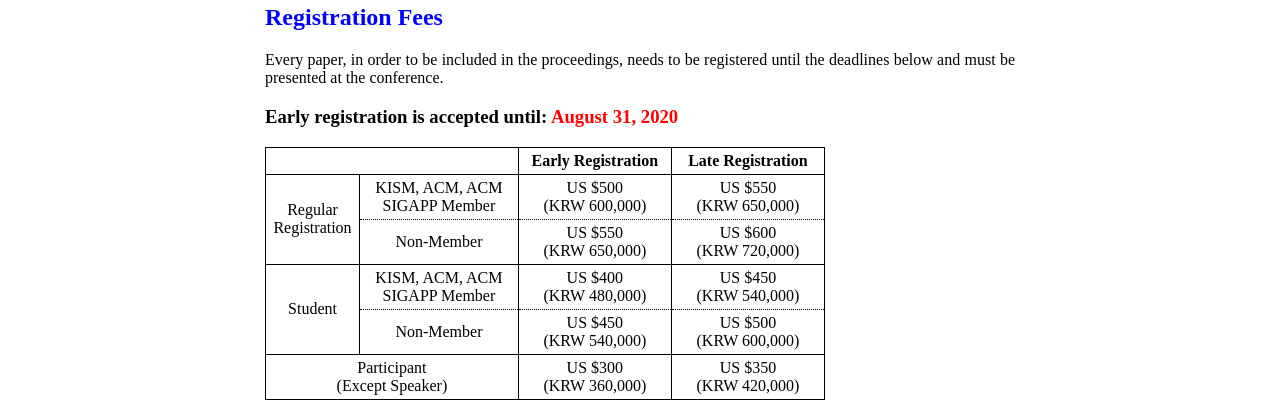
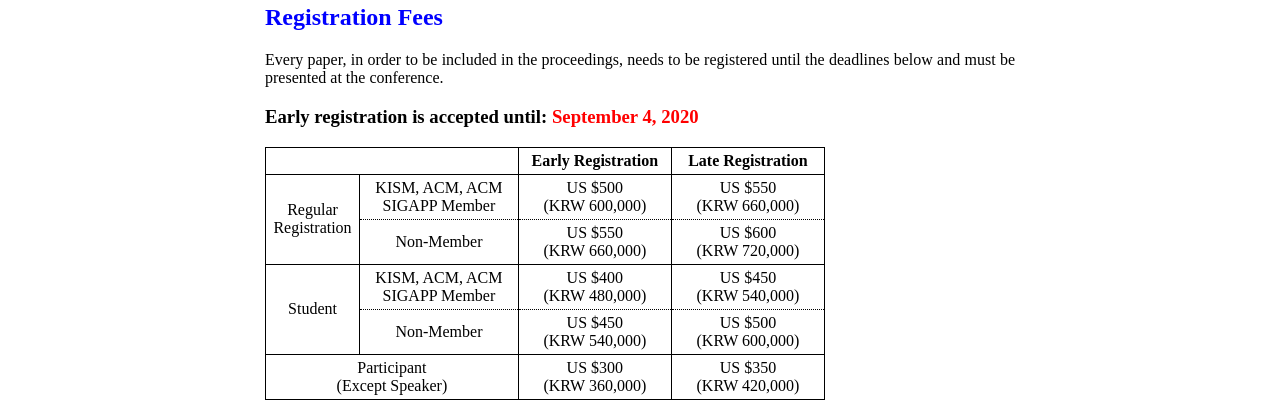
Before and after one commit to icea-conf/sma-2020.github.io, a Jekyll site: the page built from registration/index.html, in a window 1280 px wide. Shown: the part 131-533 px from the top of the page. Built offline with Jekyll 4.4.1, drawn with Linux system fonts in a browser that asks for light colours.

Commit message:
Update index.html

```diff
--- a/registration/index.html
+++ b/registration/index.html
@@ -7,7 +7,7 @@ title: SMA 2020
           <div>
                <h2 style="color:#0000FF">Registration Fees</h2>
                <p style="text-align: justify">Every paper, in order to be included in the proceedings, needs to be registered until the deadlines below and must be presented at the conference.</p>
-               <h3><a>Early registration is accepted until: </a><a style="color:#FF0000">August 31, 2020</a></h3>
+               <h3><a>Early registration is accepted until: </a><a style="color:#FF0000">September 4, 2020</a></h3>
                <table class="tlayout" cellspacing="0">
                     <tbody style="text-align: center">
                          <tr>
@@ -33,7 +33,7 @@ title: SMA 2020
                               </td>
                               <td class="tcontent1">
                                    US $550<br>
-                                   (KRW 650,000)
+                                   (KRW 660,000)
                               </td>
                          </tr>
                          <tr>
@@ -42,7 +42,7 @@ title: SMA 2020
                               </td>
                               <td class="tcontent2">
                                    US $550<br>
-                                   (KRW 650,000)
+                                   (KRW 660,000)
                               </td>
                               <td class="tcontent2">
                                    US $600<br>
```
